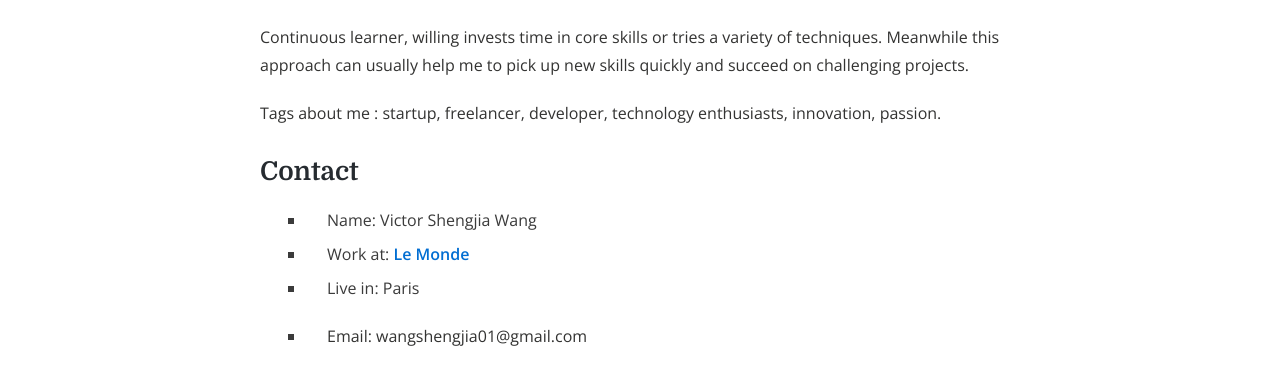
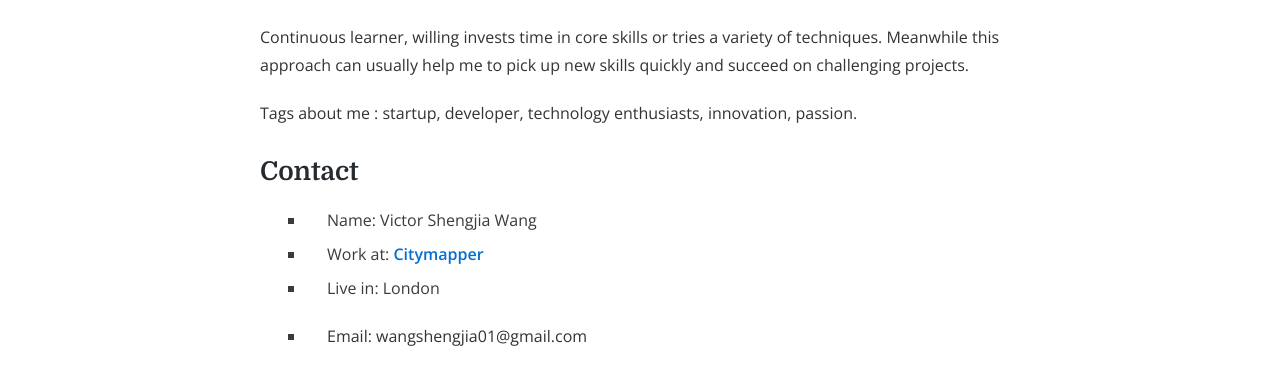
Before and after one commit to wangshengjia/wangshengjia.github.io, a Jekyll site: the page built from about.md, in a window 1280 px wide. Shown: the part 207-582 px from the top of the page. Built offline with Jekyll 4.4.1, drawn with Linux system fonts in a browser that asks for light colours; nearby versions of some CDN libraries.

Commit message:
Update about.md

```diff
--- a/about.md
+++ b/about.md
@@ -7,12 +7,12 @@ comments: false
 ## About me
 Continuous learner, willing invests time in core skills or tries a variety of techniques. Meanwhile this approach can usually help me to pick up new skills quickly and succeed on challenging projects.
 
-Tags about me : startup, freelancer, developer, technology enthusiasts, innovation, passion.
+Tags about me : startup, developer, technology enthusiasts, innovation, passion.
 
 ## Contact
 - Name: Victor Shengjia Wang
-- Work at: [Le Monde](www.lemonde.fr)
-- Live in: Paris
+- Work at: [Citymapper](https://www.citymapper.com)
+- Live in: London
 - Email: wangshengjia01@gmail.com
 
 - Twitter: [twitter.com/wangshengjia](twitter.com/wangshengjia)
```
